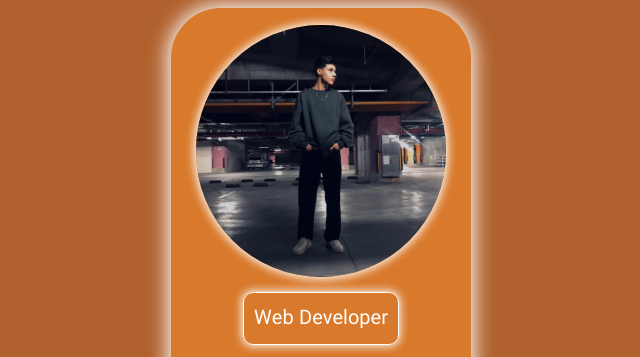
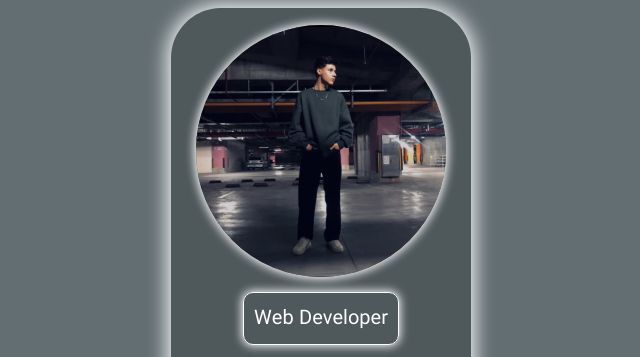
Before and after one commit to sobhanjaferi/visit-card, a plain HTML site: page index.html in a window 1280 px wide. Shown: the top 357 px of the page, without its empty margins (319-959 px from the left). Drawn offline with Linux system fonts and the light colour scheme.

Commit message:
edite color agane

```diff
--- a/home.css
+++ b/home.css
@@ -14,7 +14,7 @@ a{
 
 body{
     font-family: iran;
-    background-color: #b0612d;
+    background-color: #636e72;
     display: flex;
     justify-content: center;
     align-items: center;
@@ -24,7 +24,7 @@ body{
 .container{
     margin: auto;
     border-radius: 50px;
-    background-color: #d8792b;
+    background-color: #4f585b;
     box-shadow: 0px 0px 20px 3px white;
     width: 300px;
     height: 545px;
```
